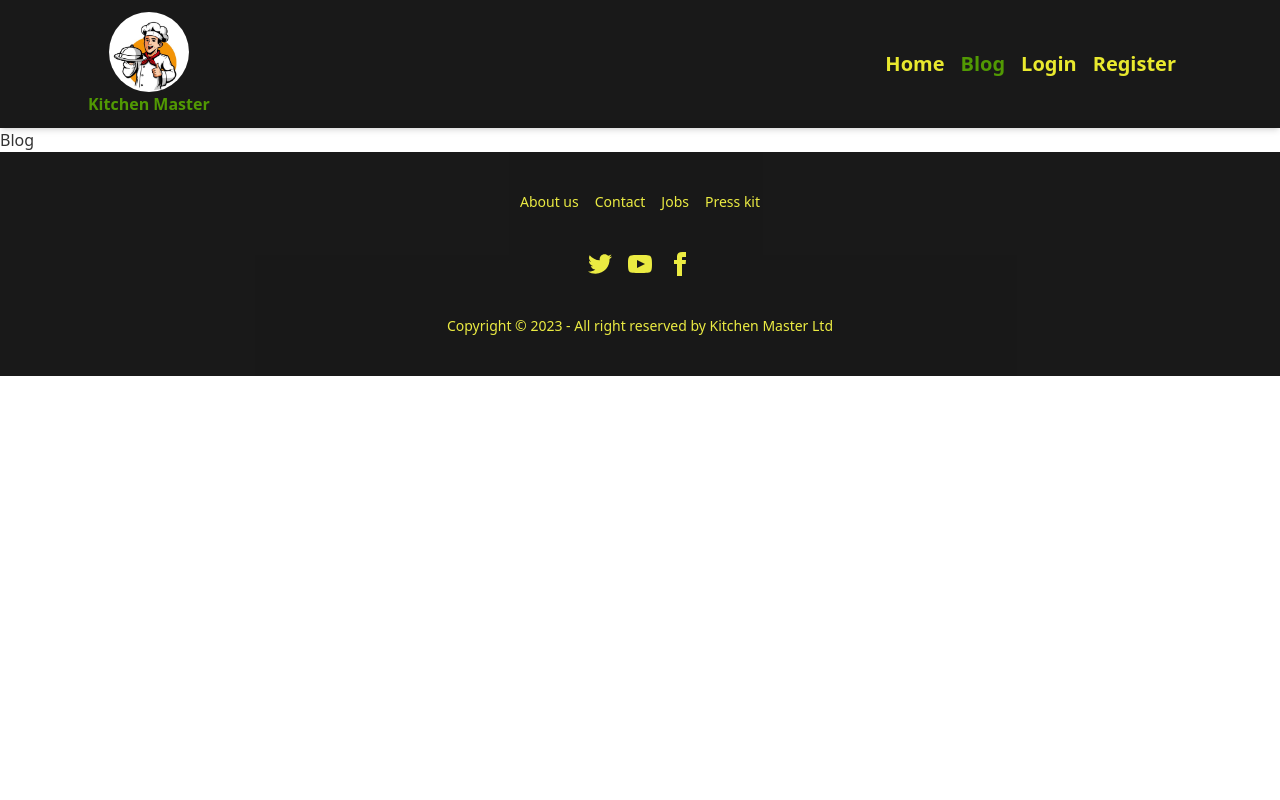
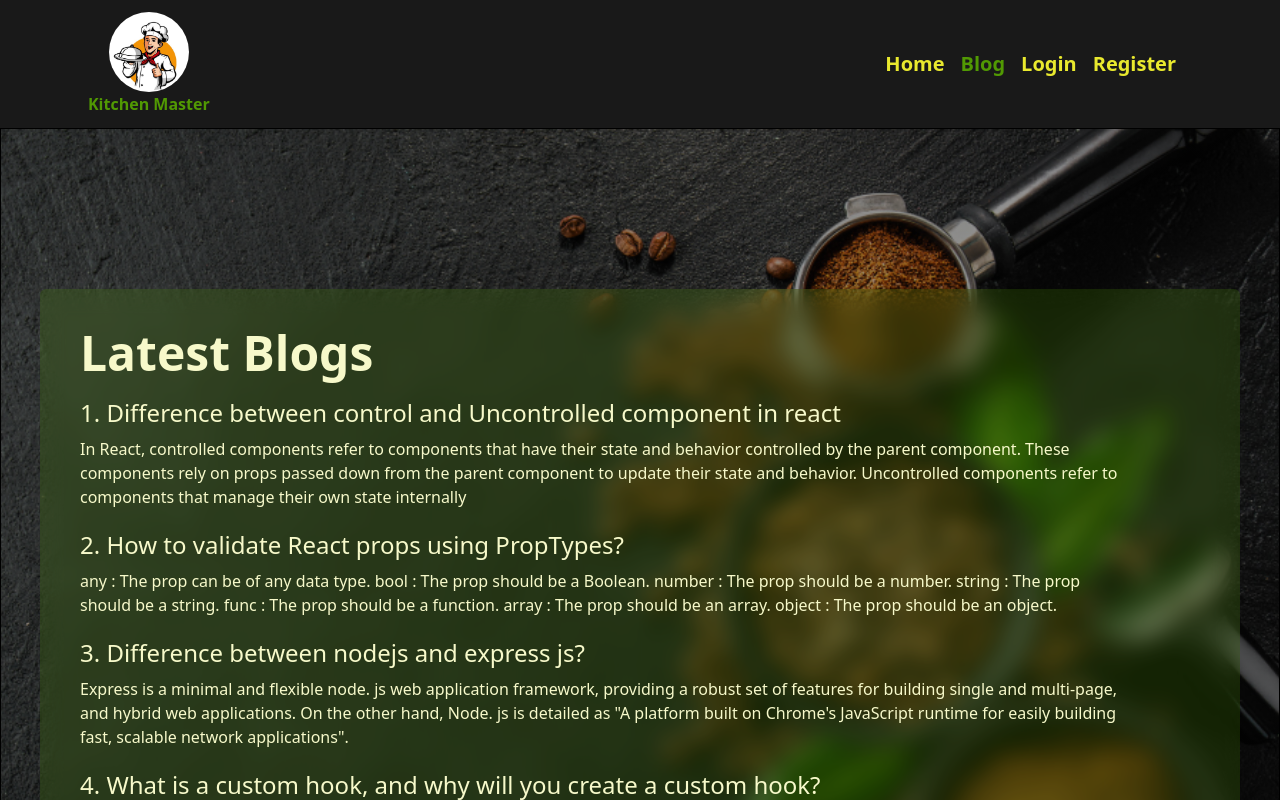
Before and after one commit to rakib8680/kitchen-master, a React (Vite) app: page /blog in a window 1280 px wide. Shown: the top 800 px of the page. Built offline with nearby package versions, Linux system fonts and the light colour scheme; no server answers.

Commit message:
Blogs page created

```diff
--- a/src/components/Blog.jsx
+++ b/src/components/Blog.jsx
@@ -2,8 +2,28 @@ import React from 'react';
 
 const Blog = () => {
     return (
-        <div>
-            Blog
+        <div className=''>
+            <div className='background !h-auto md:py-40'>
+                <div className='container mx-auto text-accent backdrop-blur-md bg-primary bg-opacity-20 p-4 md:ps-10 md:pe-28 md:py-10 rounded-md space-y-5 md:w-[1200px]'>
+                    <h1 className='text-5xl font-bold'>Latest Blogs</h1>
+                    <div>
+                        <h1 className='text-2xl mb-2 font-medium'>1. Difference between control and Uncontrolled component in react</h1>
+                        <p>In React, controlled components refer to components that have their state and behavior controlled by the parent component. These components rely on props passed down from the parent component to update their state and behavior. Uncontrolled components refer to components that manage their own state internally</p>
+                    </div>
+                    <div>
+                        <h1 className='text-2xl mb-2 font-medium'>2. How to validate React props using PropTypes?</h1>
+                        <p>any : The prop can be of any data type. bool : The prop should be a Boolean. number : The prop should be a number. string : The prop should be a string. func : The prop should be a function. array : The prop should be an array. object : The prop should be an object.</p>
+                    </div>
+                    <div>
+                        <h1 className='text-2xl mb-2 font-medium'>3. Difference between nodejs and express js?</h1>
+                        <p>Express is a minimal and flexible node. js web application framework, providing a robust set of features for building single and multi-page, and hybrid web applications. On the other hand, Node. js is detailed as "A platform built on Chrome's JavaScript runtime for easily building fast, scalable network applications".</p>
+                    </div>
+                    <div>
+                        <h1 className='text-2xl mb-2 font-medium'>4. What is a custom hook, and why will you create a custom hook?</h1>
+                        <p>Custom React JS hooks offer reusability as when a custom hook is created, it can be reused easily, which makes the code cleaner and reduces the time to write the code. It also enhances the rendering speed of the code as a custom hook does not need to be rendered again and again while rendering the whole code.</p>
+                    </div>
+                </div>
+            </div>
         </div>
     );
 };
```
